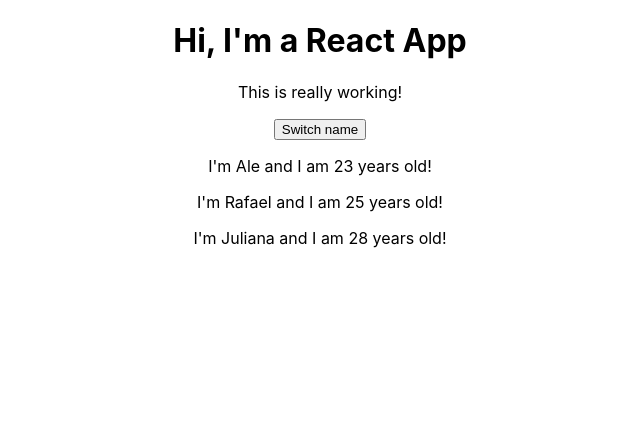
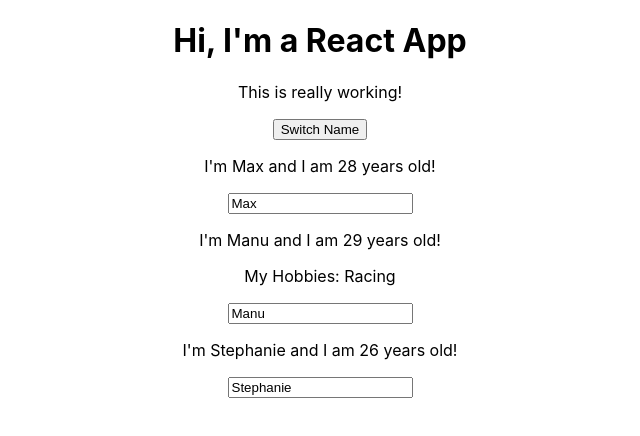
Before and after one commit to Alemoretti/react-redux-implementation, a React (Create React App) app: page / in a window 1280 px wide. Shown: the top 436 px of the page, without its empty margins (320-960 px from the left). Built offline with nearby package versions, Linux system fonts and the light colour scheme.

Commit message:
Implement onChange on Person.

```diff
--- a/src/App.js
+++ b/src/App.js
@@ -1,39 +1,64 @@
-import React, {Component} from 'react';
+import React, { Component } from 'react';
 import './App.css';
 import Person from './Person/Person';
 
-class App extends Component{
+class App extends Component {
   state = {
-    persons : [
-      {name:'Ale', age:'23'},
-      {name:'Rafael', age:'25'},
-      {name:'Juliana', age:'28'}
-    ]
-  }
+    persons: [
+      { name: 'Max', age: 28 },
+      { name: 'Manu', age: 29 },
+      { name: 'Stephanie', age: 26 }
+    ],
+    otherState: 'some other value'
+  };
 
-  switchNameHandler = () => {
-    this.setState(
-      {
-        persons : [
-          {name:'Ale', age:'22'},
-          {name:'Rafael', age:'24'},
-          {name:'Juliana', age:'24'}
-        ]
-      }
-    );
-  }
+  switchNameHandler = (newName) => {
+    // console.log('Was clicked!');
+    // DON'T DO THIS: this.state.persons[0].name = 'Maximilian';
+    this.setState({
+      persons: [
+        { name: newName, age: 28 },
+        { name: 'Manu', age: 29 },
+        { name: 'Stephanie', age: 27 }
+      ]
+    });
+  };
 
-  render(){
+  nameChangedHandler = (event) => {
+    this.setState({
+      persons: [
+        { name: 'Max', age: 28 },
+        { name: event.target.value, age: 29 },
+        { name: 'Stephanie', age: 27 }
+      ]
+    });
+  };
+
+  render() {
     return (
       <div className="App">
         <h1>Hi, I'm a React App</h1>
         <p>This is really working!</p>
-        <button onClick={this.switchNameHandler}>Switch name</button>
-        <Person name={this.state.persons[0].name} age={this.state.persons[0].age}/>
-        <Person name={this.state.persons[1].name} age={this.state.persons[1].age}>My hobbies: racing </Person>
-        <Person name={this.state.persons[2].name} age={this.state.persons[2].age} />
+        <button onClick={() => this.switchNameHandler('Maximillian!!')}>Switch Name</button>
+        <Person
+          name={this.state.persons[0].name}
+          age={this.state.persons[0].age}
+        />
+        <Person
+          name={this.state.persons[1].name}
+          age={this.state.persons[1].age}
+          click={this.switchNameHandler.bind(this, 'Max!')}
+          changed={this.nameChangedHandler}
+        >
+          My Hobbies: Racing
+        </Person>
+        <Person
+          name={this.state.persons[2].name}
+          age={this.state.persons[2].age}
+        />
       </div>
     );
+    // return React.createElement('div', {className: 'App'}, React.createElement('h1', null, 'Does this work now?'));
   }
 }
 
--- a/src/Person/Person.js
+++ b/src/Person/Person.js
@@ -1,7 +1,13 @@
 import React from 'react';
 
-const person = (props) => {
-    return <p>I'm {props.name} and I am {props.age} years old!</p>
-}
+const person = ( props ) => {
+    return (
+        <div>
+            <p onClick={props.click}>I'm {props.name} and I am {props.age} years old!</p>
+            <p>{props.children}</p>
+            <input type="text" onChange={props.changed} value={props.name} />
+        </div>
+    )
+};
 
 export default person;
```
